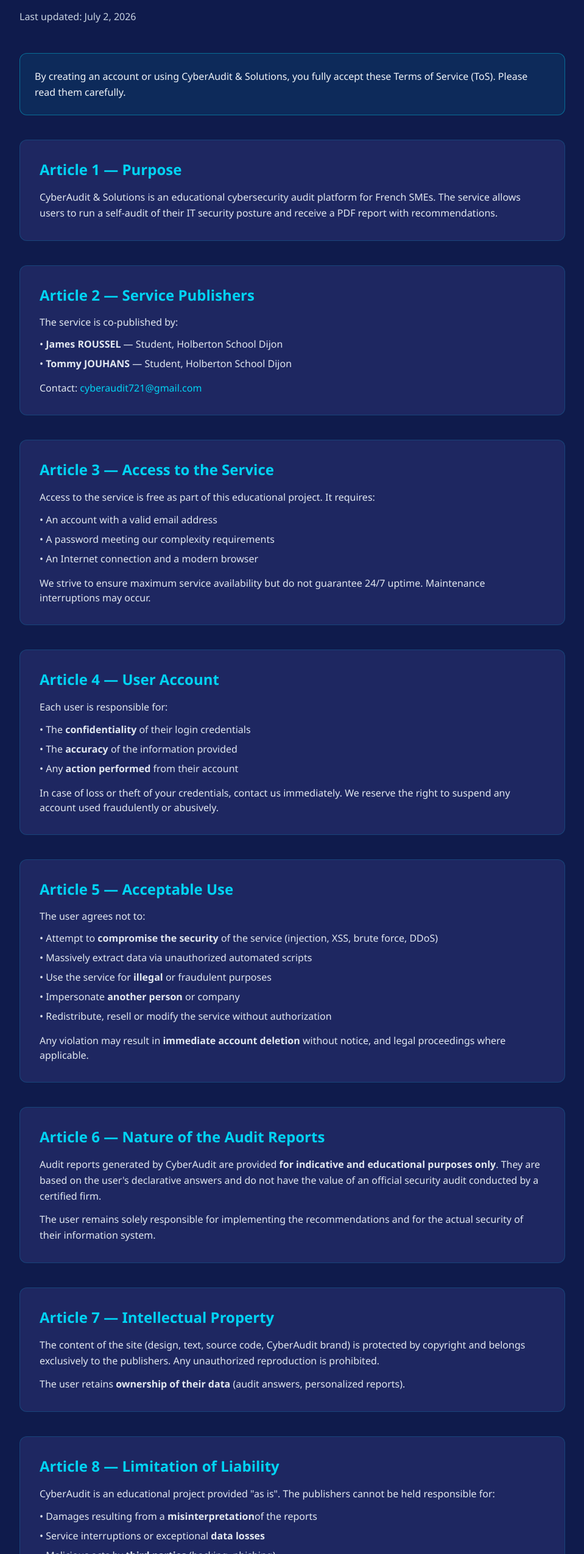
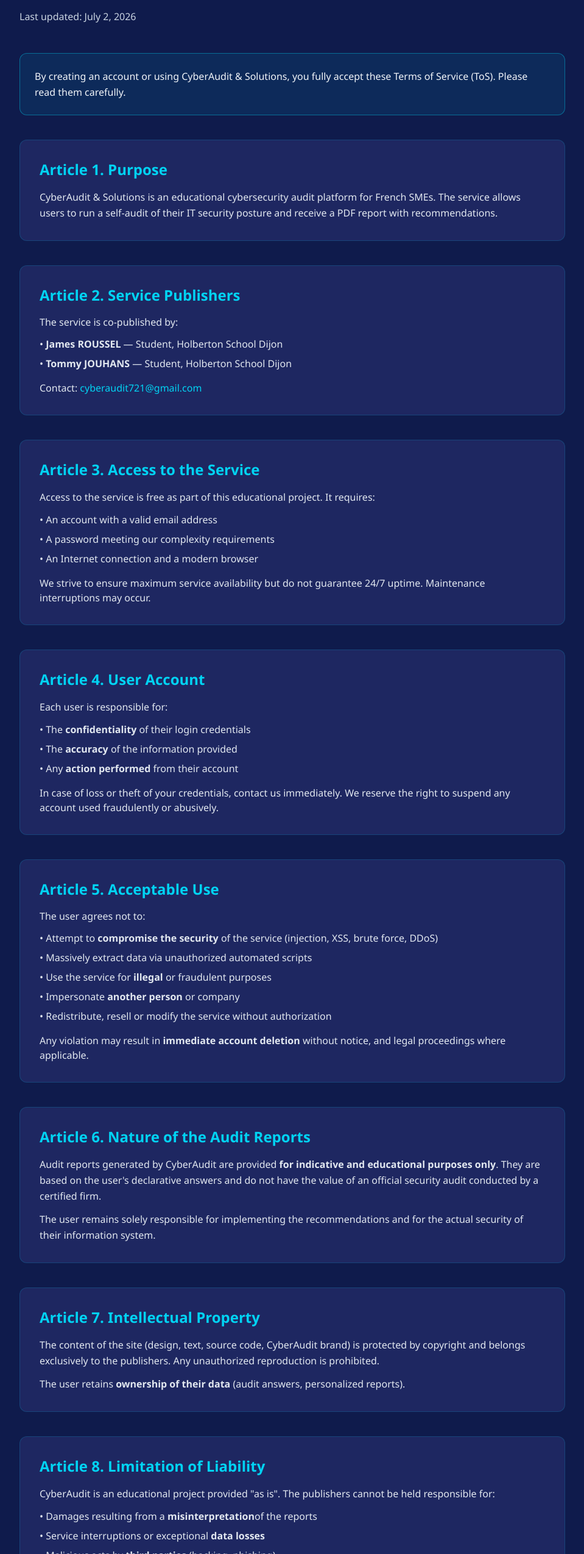
Before and after one commit to Tommy-JOUHANS/portfolio, a React (Vite) app in the folder cyberaudit/frontend/: page /cgu in a window 1280 px wide. Shown: the part 252-2800 px from the top of the page at 61% size, without its empty margins (160-1119 px from the left). Built offline with nearby package versions, Linux system fonts and the light colour scheme; no server answers.

Commit message:
style(legal): use 'Article X.' format for ToS section titles

```diff
--- a/cyberaudit/frontend/src/pages/legal/CGU.jsx
+++ b/cyberaudit/frontend/src/pages/legal/CGU.jsx
@@ -33,7 +33,7 @@
         <div className="space-y-10">
           <section className="bg-[#1E2761] rounded-xl p-6 md:p-8 border border-cyan-500/20">
             <h2 className="text-2xl font-bold text-cyan-400 mb-4">
-              Article 1 &mdash; Purpose
+              Article 1. Purpose
             </h2>
             <p className="text-slate-200 leading-relaxed">
               CyberAudit &amp; Solutions is an educational cybersecurity audit
@@ -45,7 +45,7 @@
 
           <section className="bg-[#1E2761] rounded-xl p-6 md:p-8 border border-cyan-500/20">
             <h2 className="text-2xl font-bold text-cyan-400 mb-4">
-              Article 2 &mdash; Service Publishers
+              Article 2. Service Publishers
             </h2>
             <p className="text-slate-200 mb-3">
               The service is co-published by:
@@ -73,7 +73,7 @@
 
           <section className="bg-[#1E2761] rounded-xl p-6 md:p-8 border border-cyan-500/20">
             <h2 className="text-2xl font-bold text-cyan-400 mb-4">
-              Article 3 &mdash; Access to the Service
+              Article 3. Access to the Service
             </h2>
             <p className="text-slate-200 leading-relaxed mb-3">
               Access to the service is free as part of this educational
@@ -92,7 +92,7 @@
 
           <section className="bg-[#1E2761] rounded-xl p-6 md:p-8 border border-cyan-500/20">
             <h2 className="text-2xl font-bold text-cyan-400 mb-4">
-              Article 4 &mdash; User Account
+              Article 4. User Account
             </h2>
             <p className="text-slate-200 leading-relaxed mb-3">
               Each user is responsible for:
@@ -119,7 +119,7 @@
 
           <section className="bg-[#1E2761] rounded-xl p-6 md:p-8 border border-cyan-500/20">
             <h2 className="text-2xl font-bold text-cyan-400 mb-4">
-              Article 5 &mdash; Acceptable Use
+              Article 5. Acceptable Use
             </h2>
             <p className="text-slate-200 mb-3">
               The user agrees not to:
@@ -154,7 +154,7 @@
 
           <section className="bg-[#1E2761] rounded-xl p-6 md:p-8 border border-cyan-500/20">
             <h2 className="text-2xl font-bold text-cyan-400 mb-4">
-              Article 6 &mdash; Nature of the Audit Reports
+              Article 6. Nature of the Audit Reports
             </h2>
             <p className="text-slate-200 leading-relaxed mb-3">
               Audit reports generated by CyberAudit are provided{" "}
@@ -172,7 +172,7 @@
 
           <section className="bg-[#1E2761] rounded-xl p-6 md:p-8 border border-cyan-500/20">
             <h2 className="text-2xl font-bold text-cyan-400 mb-4">
-              Article 7 &mdash; Intellectual Property
+              Article 7. Intellectual Property
             </h2>
             <p className="text-slate-200 leading-relaxed">
               The content of the site (design, text, source code, CyberAudit
@@ -187,7 +187,7 @@
 
           <section className="bg-[#1E2761] rounded-xl p-6 md:p-8 border border-cyan-500/20">
             <h2 className="text-2xl font-bold text-cyan-400 mb-4">
-              Article 8 &mdash; Limitation of Liability
+              Article 8. Limitation of Liability
             </h2>
             <p className="text-slate-200 leading-relaxed mb-3">
               CyberAudit is an educational project provided "as is". The
@@ -212,7 +212,7 @@
 
           <section className="bg-[#1E2761] rounded-xl p-6 md:p-8 border border-cyan-500/20">
             <h2 className="text-2xl font-bold text-cyan-400 mb-4">
-              Article 9 &mdash; Account Deletion
+              Article 9. Account Deletion
             </h2>
             <p className="text-slate-200 leading-relaxed mb-3">
               The user can request account and data deletion at any time:
@@ -240,7 +240,7 @@
 
           <section className="bg-[#1E2761] rounded-xl p-6 md:p-8 border border-cyan-500/20">
             <h2 className="text-2xl font-bold text-cyan-400 mb-4">
-              Article 10 &mdash; Data Protection
+              Article 10. Data Protection
             </h2>
             <p className="text-slate-200 leading-relaxed">
               The processing of your personal data is detailed in our{" "}
@@ -256,7 +256,7 @@
 
           <section className="bg-[#1E2761] rounded-xl p-6 md:p-8 border border-cyan-500/20">
             <h2 className="text-2xl font-bold text-cyan-400 mb-4">
-              Article 11 &mdash; Changes to the ToS
+              Article 11. Changes to the Terms
             </h2>
             <p className="text-slate-200 leading-relaxed">
               The publishers reserve the right to modify these ToS at any
@@ -268,7 +268,7 @@
 
           <section className="bg-[#1E2761] rounded-xl p-6 md:p-8 border border-cyan-500/20">
             <h2 className="text-2xl font-bold text-cyan-400 mb-4">
-              Article 12 &mdash; Applicable Law and Jurisdiction
+              Article 12. Applicable Law and Jurisdiction
             </h2>
             <p className="text-slate-200 leading-relaxed">
               These ToS are governed by <strong>French law</strong>. Any
```
